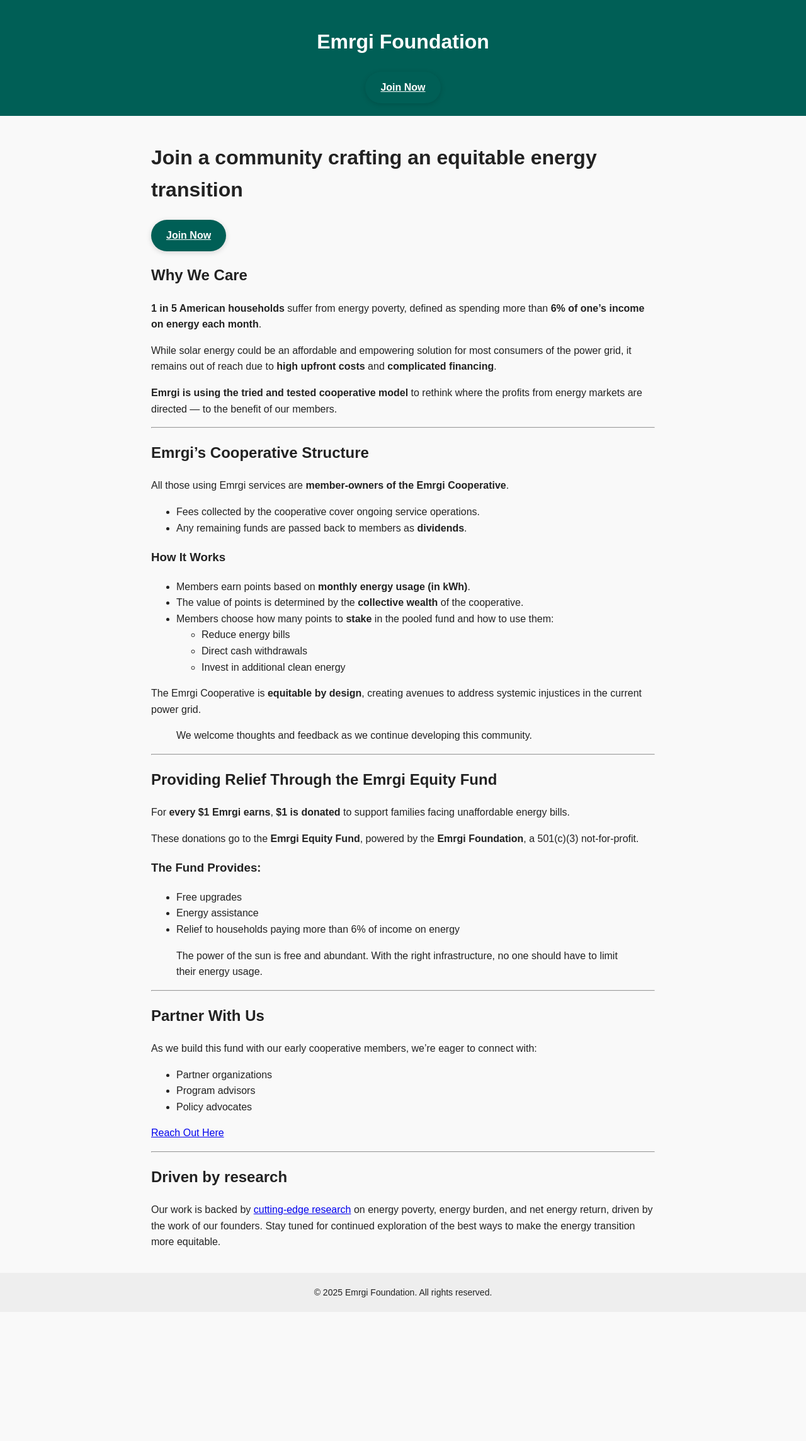
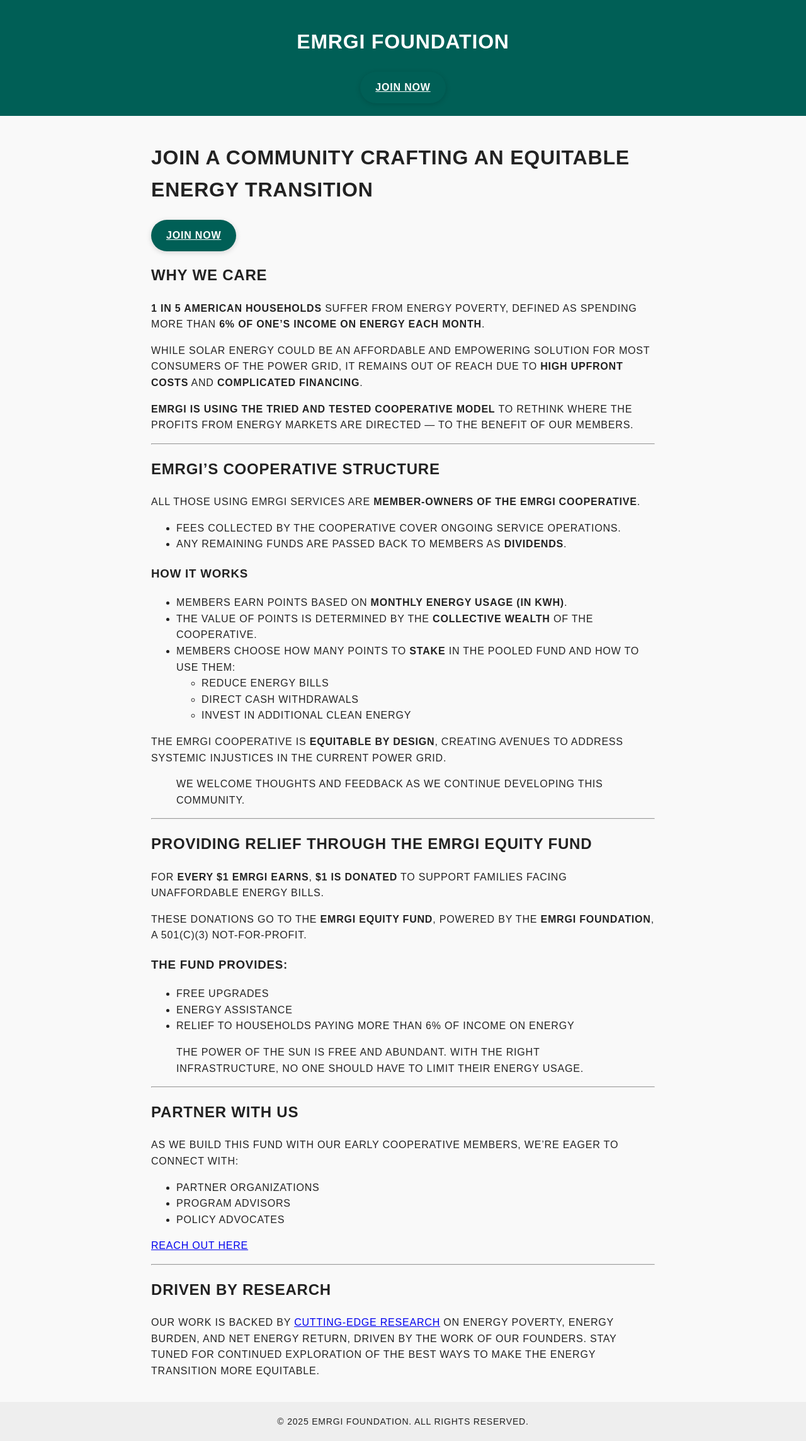
Before and after one commit to emergi-foundation/emergi-foundation.github.io, a Jekyll site: the page built from index.md, in a window 1280 px wide. Shown: the whole page at 63% size. Built offline with Jekyll 4.4.1, drawn with Linux system fonts in a browser that asks for light colours; before the commit the page ends 2083 px from its top, so only the background shows below that.

Commit message:
Update style.css
Signed-off-by: Eric Scheier <eric@scheier.org>

```diff
--- a/assets/css/style.css
+++ b/assets/css/style.css
@@ -5,6 +5,8 @@ body {
   color: #222222;
   line-height: 1.6;
   margin: 0;
+  text-transform: uppercase;
+  letter-spacing: 0.05em;
 }
 
 /* Header */
```
